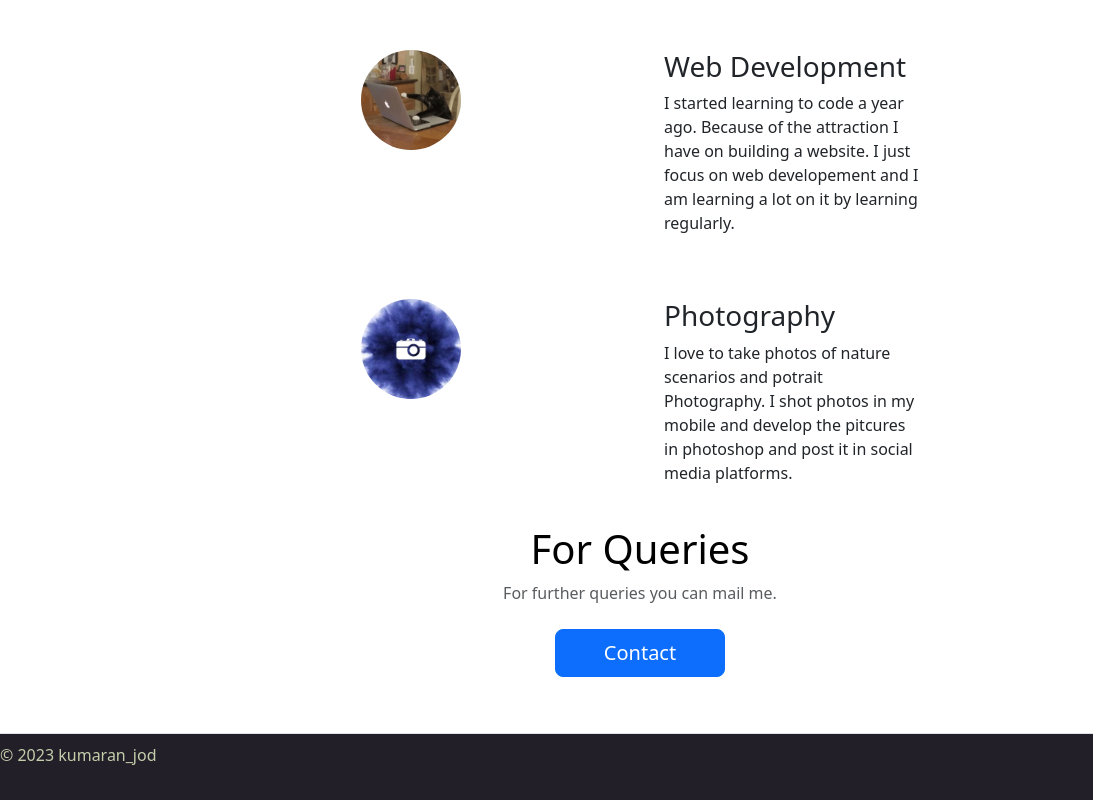
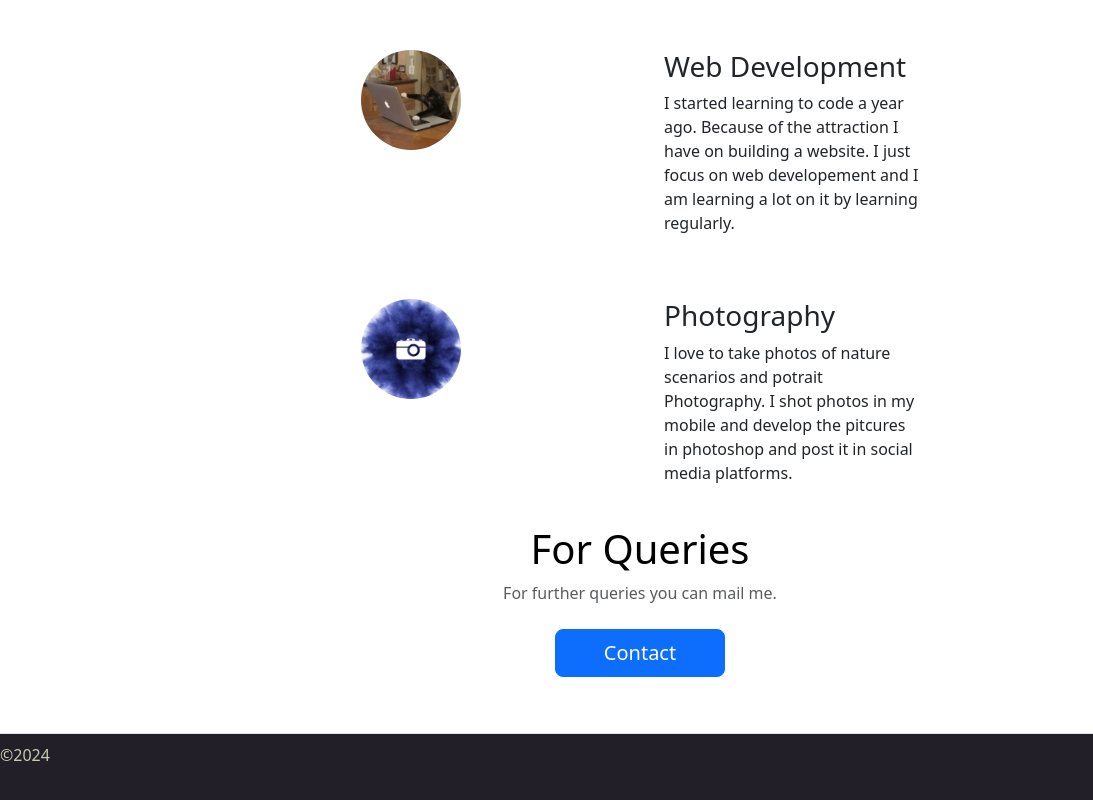
Before and after one commit to KumaranMJa/Portfolio, a plain HTML site: page index.html in a window 1280 px wide. Shown: the part 1013-1813 px from the top of the page, 0-1093 px from the left. Drawn offline with nearby package versions, Linux system fonts and the light colour scheme.

Commit message:
index.html

```diff
--- a/index.html
+++ b/index.html
@@ -69,7 +69,7 @@
     <section id="last">
             <footer class="d-flex flex-wrap justify-content-between align-items-center py-2 my-2 border-top mb-0">
               <div class="col-md-4 d-flex align-items-center">
-                <span class="mb-4 text-body-secondary cp">© 2023 kumaran_jod</span>
+                <span class="mb-4 text-body-secondary cp">©<span id ="year"><span><script>var currentYear = new Date().getFullYear();document.getElementById("year").innerHTML = currentYear;</script>kumaran_jod</span>
               </div>
               <ul class="nav col-md-4 justify-content-end list-unstyled d-flex">
                 <li class="ms-3"><a class="text-body-primary" href="https://www.linkedin.com/in/kumaran-m-ja" target="_blank"><svg xmlns="http://www.w3.org/2000/svg" width="50" height="50" fill="currentColor" class="bi bi-linkedin" viewBox="0 0 30 30">
```
